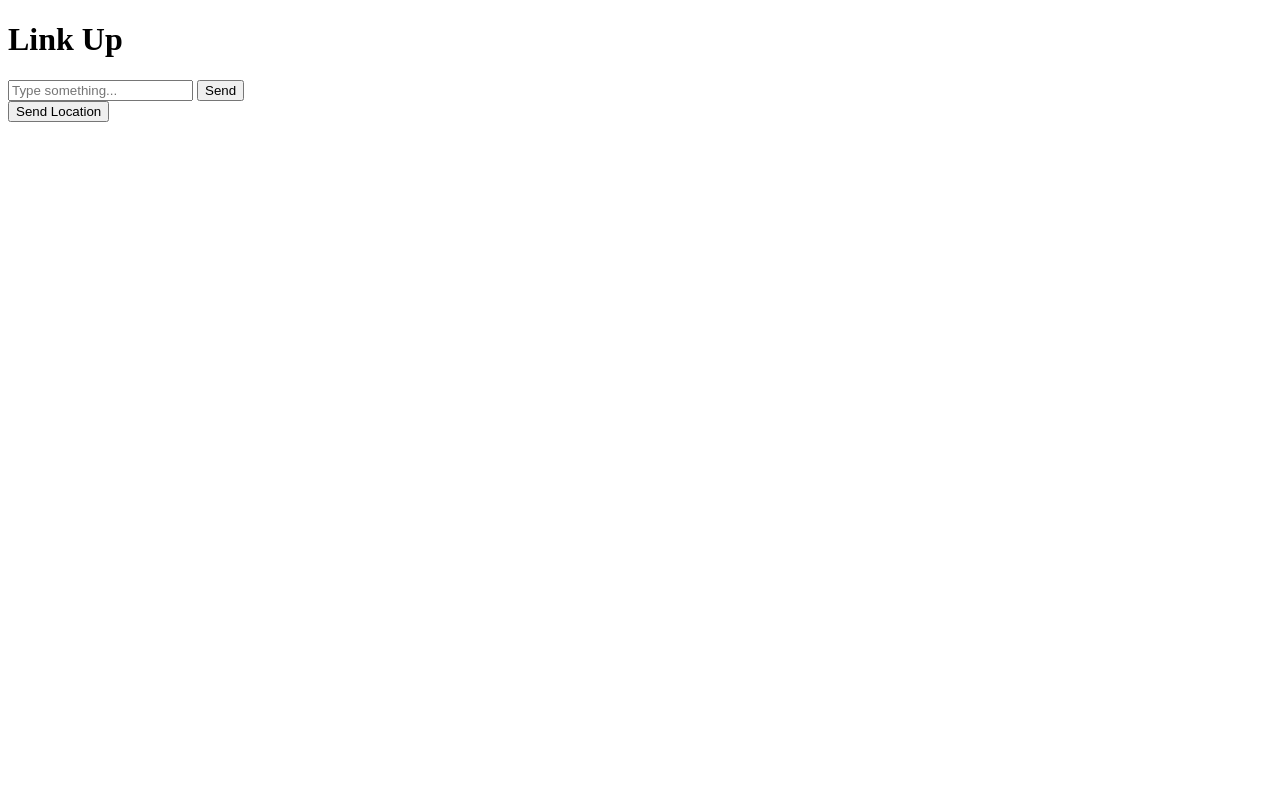
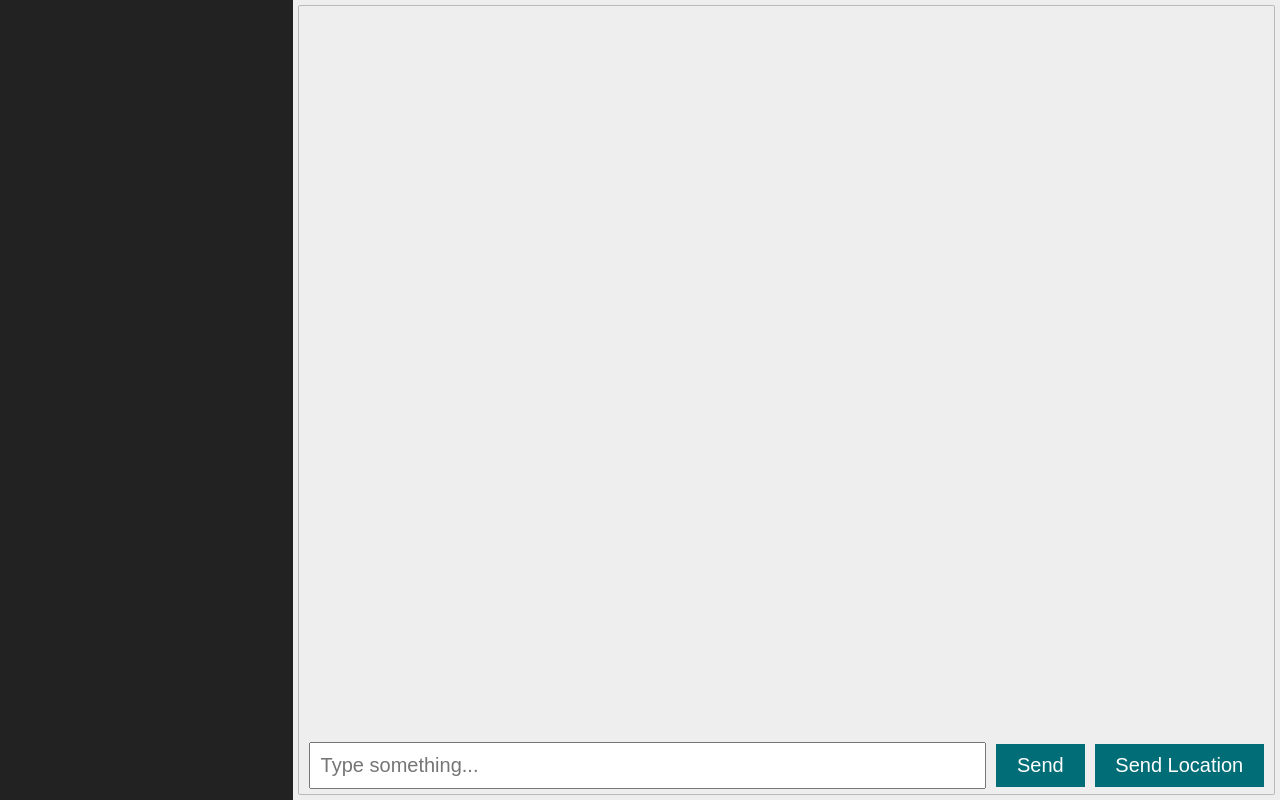
Before and after one commit to adk-saugat/Link-Up, a website: page public/index.html in a window 1280 px wide. Drawn offline with nearby package versions, Linux system fonts and the light colour scheme; no server answers.

Commit message:
styling the chat page

```diff
--- /dev/null
+++ b/public/css/styles.css
@@ -0,0 +1,75 @@
+* {
+  margin: 0;
+  padding: 0;
+  font-family: sans-serif;
+  font-size: 20px;
+}
+
+.chat {
+  width: 100%;
+  background-color: #eee;
+  height: 100vh;
+  display: flex;
+}
+
+.chat .chat-sidebar {
+  width: 30%;
+  background-color: #222;
+}
+
+.chat .chat-main {
+  width: 100%;
+
+  display: flex;
+  flex-direction: column;
+  border: 1px solid #bbb;
+  margin: 5px;
+  border-radius: 2px;
+}
+
+.chat-main .chat-messages {
+  height: 90%;
+  overflow: scroll;
+  padding: 20px;
+}
+
+.chat-main .compose {
+  height: 10%;
+  flex-grow: 1;
+  display: flex;
+  margin: 10px;
+  margin-bottom: 5px;
+  gap: 10px;
+  align-items: center;
+  height: fit-content;
+}
+
+.compose input {
+  flex-grow: 9;
+  padding: 10px;
+}
+
+.compose button {
+  padding: 10px;
+  flex-grow: 0.5;
+  border: none;
+  background-color: #006d77;
+  color: white;
+  cursor: pointer;
+}
+
+.message-container .user-name {
+  font-weight: 600;
+  margin-right: 5px;
+}
+
+.message-container .created-at {
+  color: #aaa;
+  font-size: 18px;
+}
+
+.message-container .message,
+.location-link {
+  margin: 5px 0px;
+  font-size: 18px;
+}
--- a/public/index.html
+++ b/public/index.html
@@ -3,31 +3,43 @@
   <head>
     <meta charset="UTF-8" />
     <meta name="viewport" content="width=device-width, initial-scale=1.0" />
-    <title>Document</title>
+    <title>Link Up</title>
+    <link rel="icon" href="./img/chat.png" />
+    <link rel="stylesheet" href="./css/styles.css" />
   </head>
   <body>
-    <h1>Link Up</h1>
+    <div class="chat">
+      <div class="chat-sidebar"></div>
+      <div class="chat-main">
+        <div id="messages" class="chat-messages"></div>
 
-    <div id="messages"></div>
-
-    <form id="input-form" action="">
-      <input type="text" placeholder="Type something..." />
-      <button type="submit">Send</button>
-    </form>
-    <button id="send-location">Send Location</button>
+        <form id="input-form" class="compose" action="">
+          <input type="text" placeholder="Type something..." />
+          <button type="submit">Send</button>
+          <button id="send-location">Send Location</button>
+        </form>
+      </div>
+    </div>
 
     <script id="message-template" type="text/html">
-      <div>
-        <p>{{createdAt}} - {{text}}</p>
+      <div class="message-container">
+        <p>
+          <span class="user-name">User</span>
+          <span class="created-at">{{createdAt}}</span>
+        </p>
+        <p class="message">{{text}}</p>
       </div>
     </script>
 
     <script id="location-template" type="text/html">
-      <div>
+      <div class="message-container">
         <p>
-          {{createdAt}} -
-          <a href="{{locationURL}}" target="_blank"> My Current Location</a>
+          <span class="user-name">User</span>
+          <span class="created-at">{{createdAt}}</span>
         </p>
+        <a href="{{locationURL}}" target="_blank" class="location-link">
+          My Current Location</a
+        >
       </div>
     </script>
 
```
Also changed, not shown: public/img/chat.png (added).
